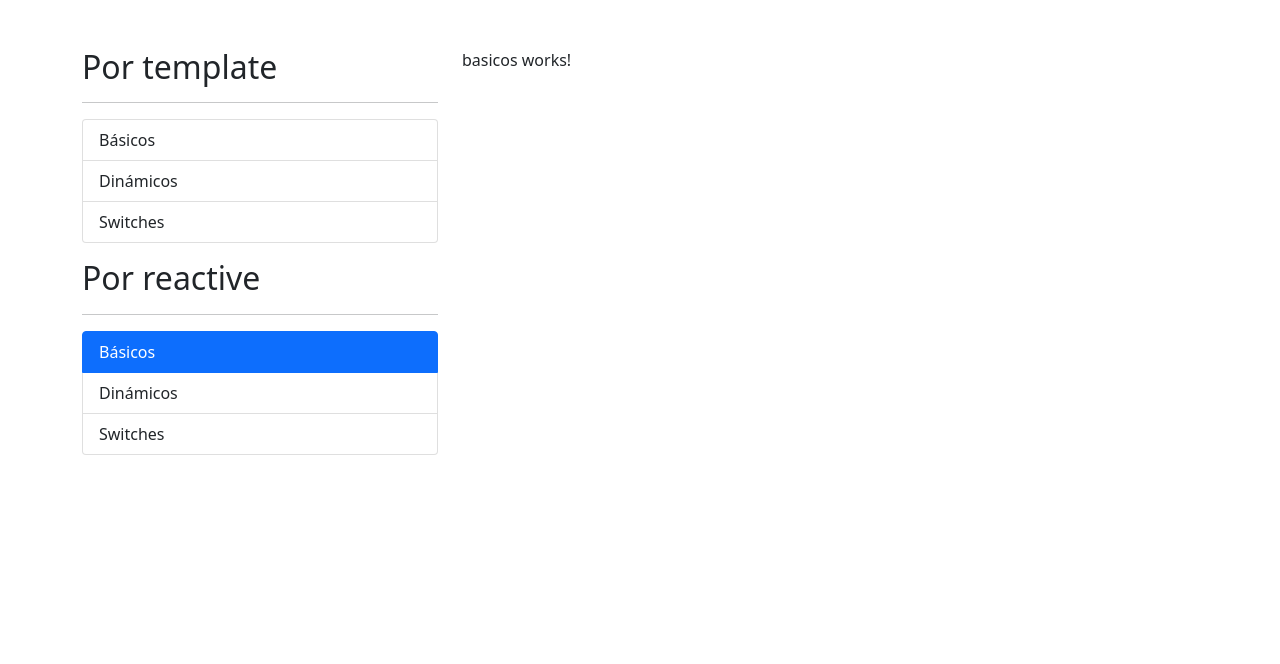
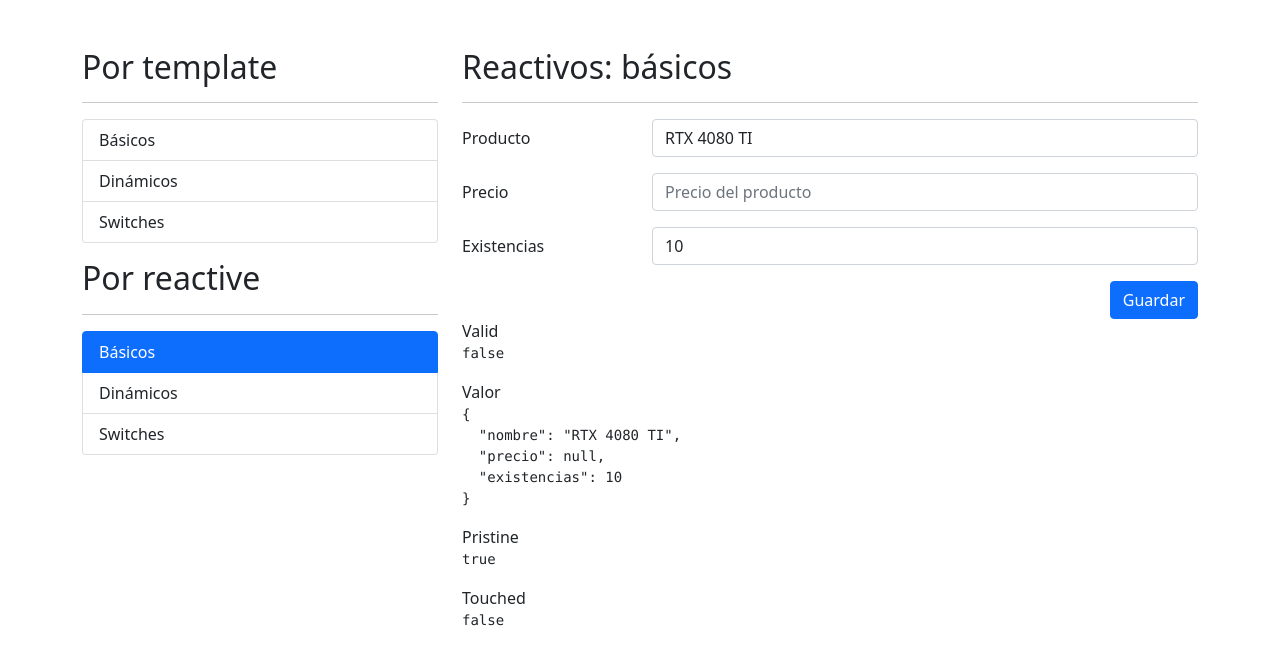
Before and after one commit to UEHG260899/angular-forms, an Angular app: page /reactive/basicos in a window 1280 px wide. Shown: the top 664 px of the page. Built offline with nearby package versions, Linux system fonts and the light colour scheme.

Commit message:
Se terminaron los componentes de reactive basicos y dinamicos

```diff
--- a/src/app/reactive/basicos/basicos.component.html
+++ b/src/app/reactive/basicos/basicos.component.html
@@ -1,3 +1,69 @@
-<p>basicos works!</p>
+<h2>Reactivos: básicos</h2>
+<hr>
+
+<div class="row">
+    <div class="col">
+        <form (ngSubmit)="guardar()"  autocomplete="off" [formGroup]="miFormulario">
+            <!--Campo de producto-->
+            <div class="mb-3 row">
+                <label for="" class="col-sm-3 col-form-label">Producto</label>
+                <div class="col-sm-9">
+                    <!--Mismo nombre que en ts-->
+                    <input type="text"
+                        class="form-control"
+                        formControlName='nombre'
+                        placeholder="Nombre del producto">
+                    <span *ngIf="campoEsValido('nombre')" class="form-text text-danger">Debe de ser de 3 letras</span>
+                </div>
+            </div>
+            <!--Campo del precio-->
+            <div class="mb-3 row">
+                <label for="" class="col-sm-3 col-form-label">Precio</label>
+                <div class="col-sm-9">
+                    <input type="number"
+                        class="form-control"
+                        formControlName='precio'
+                        placeholder="Precio del producto">
+                        <span *ngIf="campoEsValido('precio')" class="form-text text-danger">Debe de ser mayor a 0</span>
+                </div>
+            </div>
+
+            <!--Campo de las existencias-->
+            <div class="mb-3 row">
+                <label for="" class="col-sm-3 col-form-label">Existencias</label>
+                <div class="col-sm-9">
+                    <input type="number"
+                        class="form-control"
+                        formControlName="existencias"
+                        placeholder="Existencias del producto">
+                        <span *ngIf="campoEsValido('existencias')" class="form-text text-danger">Debe de ser mayor a 0</span>
+                </div>
+            </div>
+            <!--Botón-->
+            <div class="row">
+                <div class="col">
+                    <button type="submit" class="btn btn-primary float-end">Guardar</button>
+                </div>
+            </div>
+        </form>
+    </div>
+</div>
+
+<!--Mostrar elementos formulario-->
+<div class="row">
+    <div class="col">
+        <span>Valid</span>
+        <pre>{{ miFormulario.valid }}</pre>
+
+        <span>Valor</span>
+        <pre>{{ miFormulario.value | json }}</pre>
+
+        <span>Pristine</span>
+        <pre>{{ miFormulario.pristine }}</pre>
+
+        <span>Touched</span>
+        <pre>{{ miFormulario.touched }}</pre>
+    </div>
+</div>
 
 <!--La lógica más pesada se encuentra en el ts en los formularios reactivos-->
--- a/src/app/reactive/basicos/basicos.component.ts
+++ b/src/app/reactive/basicos/basicos.component.ts
@@ -1,4 +1,5 @@
 import { Component, OnInit } from '@angular/core';
+import { FormGroup, FormBuilder, Validators } from '@angular/forms';
 
 @Component({
   selector: 'app-basicos',
@@ -8,9 +9,38 @@ import { Component, OnInit } from '@angular/core';
 })
 export class BasicosComponent implements OnInit {
 
-  constructor() { }
+/*   miFormulario: FormGroup = new FormGroup({
+    nombre      : new FormControl('RTX 4080 TI'),
+    precio      : new FormControl(0),
+    existencias : new FormControl(5)
+  }); */
+
+  miFormulario: FormGroup = this._formBuilder.group({
+    nombre      : [, [Validators.required, Validators.minLength(3)]],
+    precio      : [, [Validators.required, Validators.min(0)]],
+    existencias : [, [Validators.required, Validators.min(0)]]
+  })
+
+  constructor(private _formBuilder: FormBuilder) { }
 
   ngOnInit(): void {
+    this.miFormulario.reset({
+      nombre : 'RTX 4080 TI',
+      existencias : 10
+    });
   }
 
+  campoEsValido(campo: string){
+    return this.miFormulario.controls[campo].errors && this.miFormulario.controls[campo].touched;
+  }
+
+
+  guardar(){
+    if(this.miFormulario.invalid){
+      this.miFormulario.markAllAsTouched();
+      return;
+    }
+    console.log(this.miFormulario.value);
+    this.miFormulario.reset();
+  }
 }
--- a/src/app/reactive/dinamicos/dinamicos.component.html
+++ b/src/app/reactive/dinamicos/dinamicos.component.html
@@ -1 +1,66 @@
-<p>dinamicos works!</p>
+<h2>Reactive <small>Dinámicos</small></h2>
+<hr>
+
+<form (ngSubmit)="guardar()" autocomplete="off" [formGroup]="miFormulario">
+    <!--Input  nombre-->
+    <div class="row mb-3">
+        <label class="col-sm-3 col-form-label">Nombre</label>
+        <div class="col-sm-9">
+            <input type="text" class="form-control"
+                placeholder="Nombre"
+                formControlName="nombre">
+            <span *ngIf="campoValido('nombre')" class="form-text text-danger">Este campo es requerido</span>
+        </div>
+    </div>
+    <!--Input agregar-->
+    <div class="row mb-3">
+        <label class="col-sm-3 col-form-label">Agregar favorito</label>
+        <div class="col-sm-9 mt-2">
+            <div class="input-group">
+                <input type="text" class="form-control"
+                placeholder="Agregar"
+                [formControl]="nuevoFavorito"
+                (keyup.enter)="agregarFavorito()">
+                <button class="btn btn-outline-primary" type="button" (click)="agregarFavorito()">Agregar</button>
+            </div>
+        </div>
+    </div>
+
+
+
+    <!--Lista de juegos-->
+    <div class="row mb-3">
+        <label class="col-sm-3 col-form-label">Favoritos</label>
+        <div class="col-sm-9" formArrayName="favoritos">
+            <div class="input-group mb-1" *ngFor="let favorito of favoritosArr.controls; let i = index">
+                <input  type="text"
+                class="form-control"
+                formControlName="{{i}}">
+                <button class="btn btn-outline-danger" type="button" (click)="borrarFavorito(i)">Borrar</button>
+            </div>
+        </div>
+    </div>
+
+    <!--Boton submit-->
+    <div class="row mb-3">
+        <div class="col">
+            <button  type="submit"  class="btn btn-primary float-end">Guardar</button>
+        </div>
+    </div>
+</form>
+
+<div class="row">
+    <div class="col">
+        <span>Valor:</span>
+        <pre>{{ miFormulario.value | json }}</pre>
+
+        <span>Valid</span>
+        <pre>{{ miFormulario.valid }}</pre>
+
+        <span>Agregar juego</span>
+        <pre>{{ nuevoFavorito.valid }}</pre>
+
+        <span>Value</span>
+        <pre>{{ nuevoFavorito.value }}</pre>
+    </div>
+</div>
--- a/src/app/reactive/dinamicos/dinamicos.component.ts
+++ b/src/app/reactive/dinamicos/dinamicos.component.ts
@@ -1,4 +1,5 @@
 import { Component, OnInit } from '@angular/core';
+import { FormArray, FormBuilder, FormGroup, Validators, FormControl } from '@angular/forms';
 
 @Component({
   selector: 'app-dinamicos',
@@ -8,9 +9,52 @@ import { Component, OnInit } from '@angular/core';
 })
 export class DinamicosComponent implements OnInit {
 
-  constructor() { }
+  miFormulario: FormGroup = this._formBuilder.group({
+    nombre : ['', [Validators.required, Validators.minLength(3)]],
+    favoritos : this._formBuilder.array([
+      ['Metal Gear', Validators.required],
+      ['GTA V', Validators.required]
+    ], Validators.required)
+  });
+
+  nuevoFavorito: FormControl = this._formBuilder.control('', Validators.required);
+
+  get favoritosArr(){
+    return this.miFormulario.get('favoritos') as FormArray;
+  }
+
+  constructor(private _formBuilder: FormBuilder) { }
 
   ngOnInit(): void {
   }
 
+  campoValido(campo : string){
+    return this.miFormulario.controls[campo].errors && this.miFormulario.controls[campo].touched;
+  }
+
+  guardar(){
+    if(this.miFormulario.invalid){
+      this.miFormulario.markAllAsTouched();
+      return;
+    }
+
+    console.log(this.miFormulario.value);
+    this.miFormulario.reset();
+    this.nuevoFavorito.reset();
+  }
+
+  borrarFavorito(indice: number){
+    this.favoritosArr.removeAt(indice);
+  }
+
+  agregarFavorito(){
+    if(this.nuevoFavorito.invalid){
+      return;
+    }
+
+    //this.favoritosArr.push( new FormControl( this.nuevoFavorito.value, Validators.required ) );
+    this.favoritosArr.push( this._formBuilder.control(this.nuevoFavorito.value, Validators.required) )
+    this.nuevoFavorito.reset();
+  }
+
 }
--- a/src/app/reactive/reactive.module.ts
+++ b/src/app/reactive/reactive.module.ts
@@ -5,6 +5,7 @@ import { ReactiveRoutingModule } from './reactive-routing.module';
 import { BasicosComponent } from './basicos/basicos.component';
 import { DinamicosComponent } from './dinamicos/dinamicos.component';
 import { SwitchesComponent } from './switches/switches.component';
+import { ReactiveFormsModule } from '@angular/forms';
 
 
 @NgModule({
@@ -15,6 +16,7 @@ import { SwitchesComponent } from './switches/switches.component';
   ],
   imports: [
     CommonModule,
+    ReactiveFormsModule,
     ReactiveRoutingModule
   ]
 })
--- a/src/app/reactive/switches/switches.component.html
+++ b/src/app/reactive/switches/switches.component.html
@@ -1 +1,67 @@
-<p>switches works!</p>
+<h2>Template: <small>switches</small></h2>
+<hr>
+
+<form>
+    <!--Radios-->
+    <div class="row mb-3">
+        <label class="col-sm-3 col-form-label">Género</label>
+        <div class="col-sm-9">
+            <div class="form-check">
+                <input class="form-check-input"  value="M"  type="radio" name="radioGenero" id="radioMasculino">
+                <label class="form-check-label" for="radioMasculino">
+                    Masculino
+                </label>
+            </div>
+            <div class="form-check">
+                <input class="form-check-input" required value="F"  type="radio" name="radioGenero" id="radioFemenino">
+                <label class="form-check-label" for="radioFemenino">
+                    Femenino
+                </label>
+            </div>
+        </div>
+    </div>
+
+    <!--switches-->
+    <div class="row mb-3">
+        <label for="" class="col-sm-3 col-form-label">Notificaciones</label>
+        <div class="col-sm-9">
+            <div class="form-check form-switch mt-2">
+                <input  class="form-check-input" type="checkbox" id="flexSwitchCheckChecked">
+                <label class="form-check-label" for="flexSwitchCheckChecked">Quiero recibir notificaciones</label>
+            </div>
+        </div>
+    </div>
+
+
+    <!--Checks-->
+    <div class="row mb-3">
+        <label for="" class="col-sm-3 col-form-label"></label>
+        <div class="col-sm-9">
+            <div class="form-check">
+                <input required   class="form-check-input" type="checkbox"  id="flexCheckDefault">
+                <label class="form-check-label" for="flexCheckDefault">
+                    Terminos y condiciones de uso
+                </label>
+            </div>
+        </div>
+    </div>
+
+    <!--Boton-->
+    <div class="row">
+        <div class="col">
+            <button  class="btn btn-primary float-end">Guardar</button>
+        </div>
+    </div>
+</form>
+
+<!--<h5>Valor del formulario</h5>
+<pre>{{miFormulario.value | json}}</pre>
+
+<h5>Persona</h5>
+<pre>{{ persona | json}}</pre>
+
+<h5>Valido</h5>
+<pre>{{miFormulario.valid}}</pre>
+
+<h5>Terminos</h5>
+<pre>{{ miFormulario.controls.terminos?.errors | json }}</pre>-->
```
